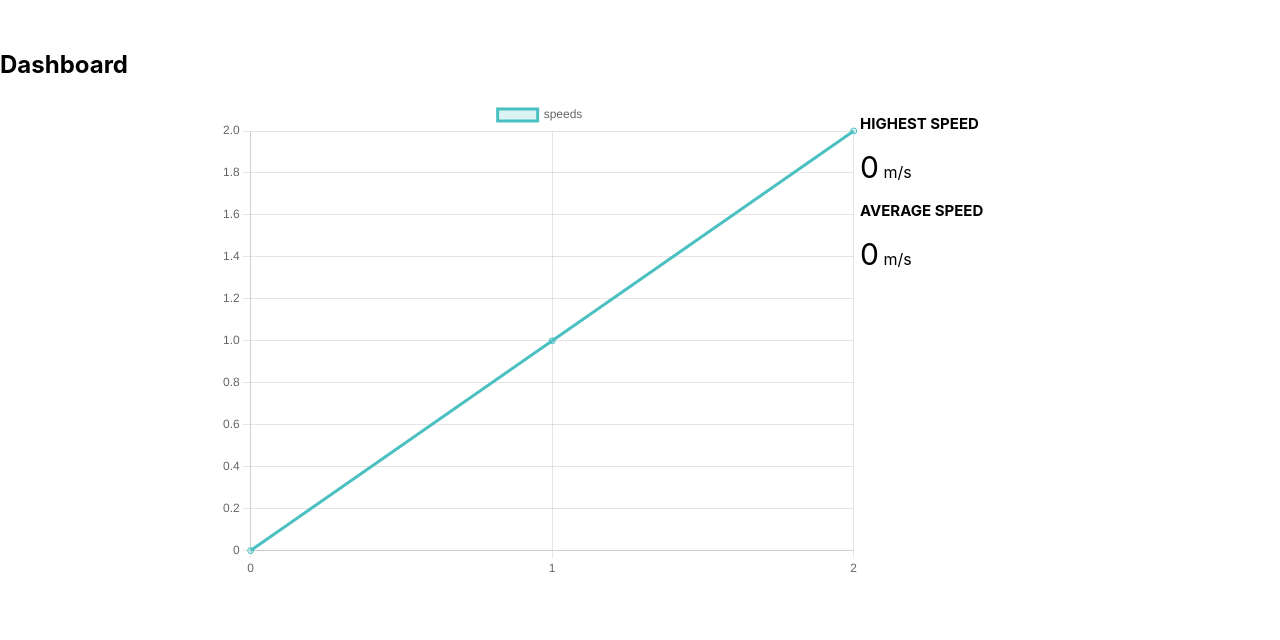
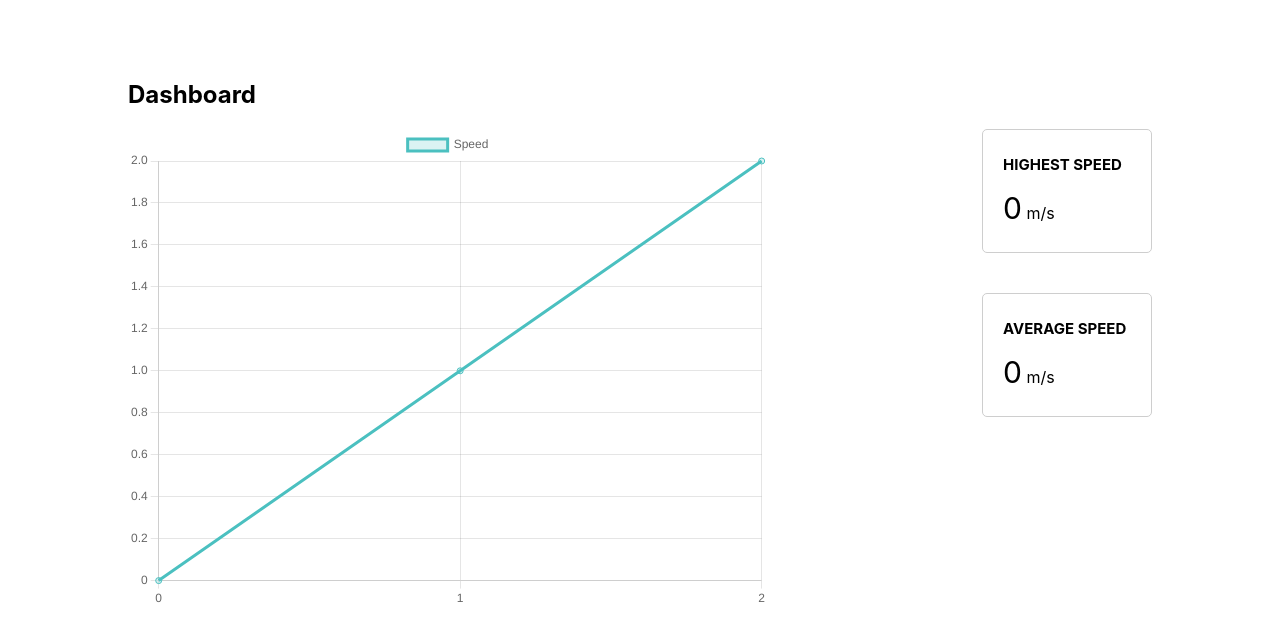
Before and after one commit to scott-22/hackthenorth2022, a React (Create React App) app in the folder client/: page / in a window 1280 px wide. Shown: the top 640 px of the page. Built offline with nearby package versions, Linux system fonts and the light colour scheme; no server answers.

Commit message:
Update dashboard ui

```diff
--- a/client/src/App.css
+++ b/client/src/App.css
@@ -34,13 +34,13 @@
 .dashboard {
   display: flex;
   flex-direction: column;
-  align-items: center;
-  margin-top: 30px;
+  margin: 0 10vw;
+  margin-top: 60px;
 }
 
 .data-container {
   display: flex;
-  justify-content: center;
+  justify-content: space-between;
 }
 
 .dashboard h2 {
@@ -48,7 +48,11 @@
 }
 
 .velocity-display {
-  width: 200px;
+  width: 10vw;
+  padding: 10px 20px;
+  border: 1px solid rgb(206, 206, 206);
+  border-radius: 5px;
+  margin-bottom: 40px;
 }
 
 .velocity-display h3 {
--- a/client/src/App.js
+++ b/client/src/App.js
@@ -31,7 +31,7 @@
     labels: [0, 1, 2],
     datasets: [
       {
-        label: "speeds",
+        label: "Speed",
         data: [0, 1, 2],
         fill: true,
         backgroundColor: "rgba(75,192,192,0.2)",
```
